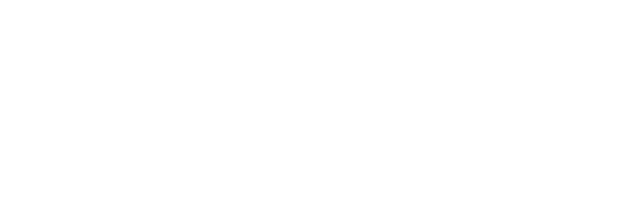
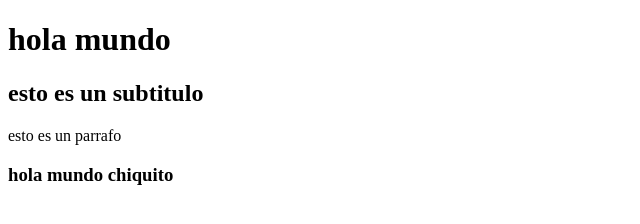
Before and after one commit to Albeiro2210/POO, a plain HTML site: page index.html in a window 1280 px wide. Shown: the whole page, without its empty margins (0-640 px from the left). Drawn offline with Linux system fonts and the light colour scheme.

Commit message:
este es el promer comentario q hago en la rama 1

```diff
--- a/index.html
+++ b/index.html
@@ -6,6 +6,9 @@
     <title>Document</title>
 </head>
 <body>
-
+    <h1>hola mundo
+    <h2>esto es un subtitulo</h2>
+    <p>esto es un parrafo</p>
+    <h3>hola mundo chiquito</h3>
 </body>
 </html>
```
